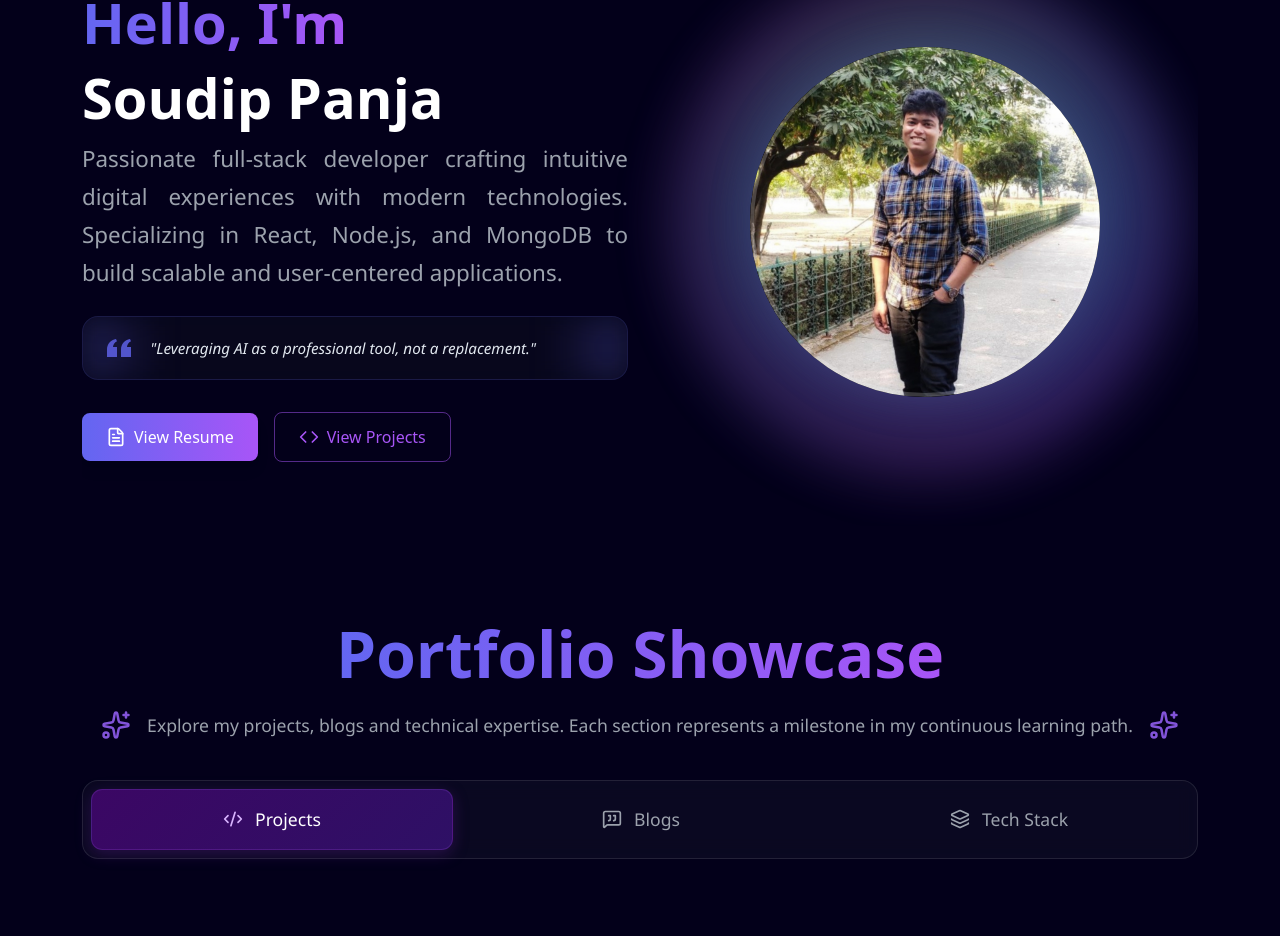
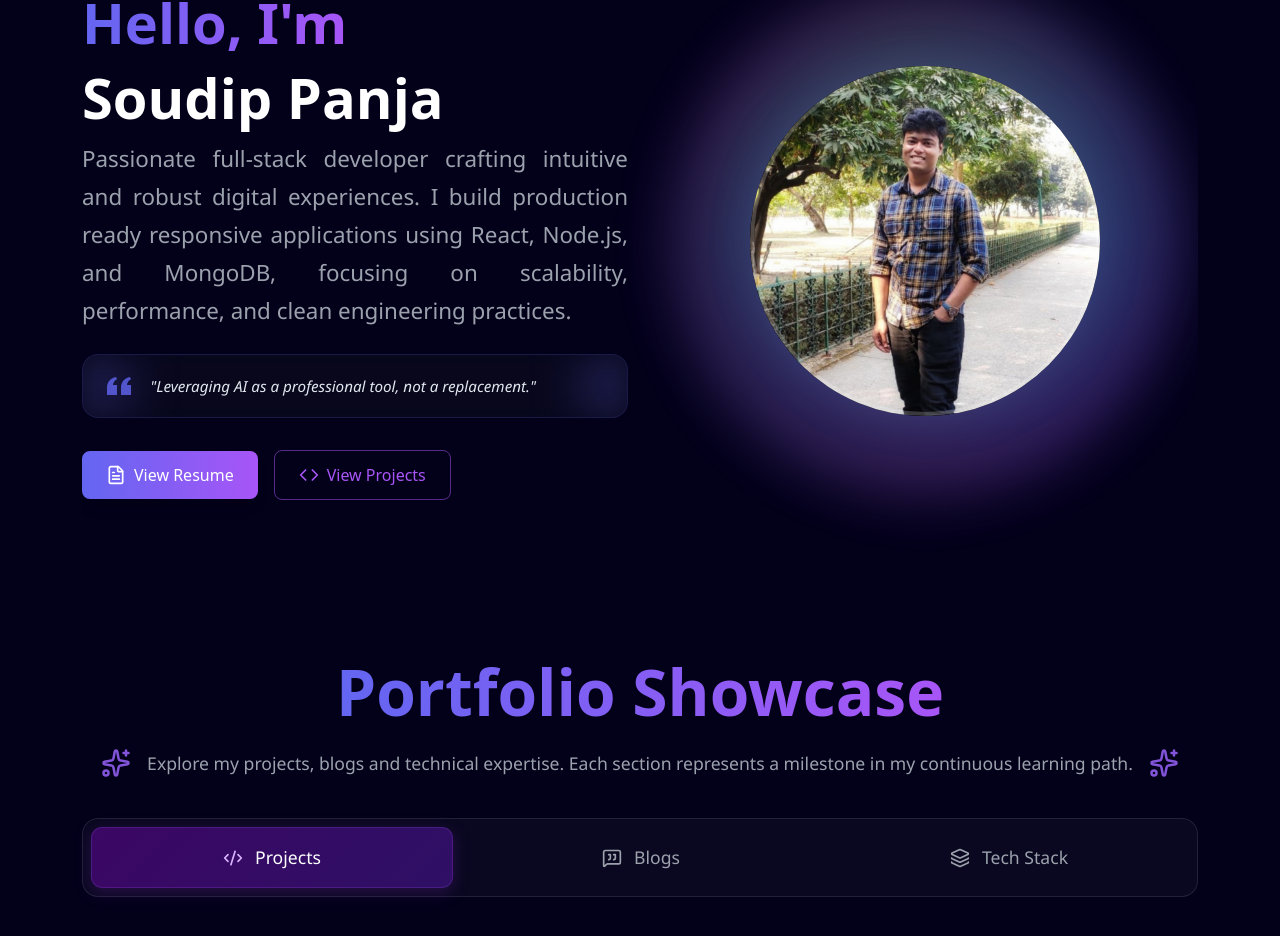
Before and after one commit to Soudip-Panja/Soudip-Portfolio, a React (Vite) app: page / in a window 1280 px wide. Shown: the part 1319-2255 px from the top of the page. Built offline with nearby package versions, Linux system fonts and the light colour scheme.

Commit message:
fix: changed about me text a little.

```diff
--- a/src/Pages/About.jsx
+++ b/src/Pages/About.jsx
@@ -23,10 +23,7 @@ export default function About() {
             </h1>
             <h1 className="display-4 fw-bold text-white">Soudip Panja</h1>
             <p className="about-me-desc">
-              Passionate full-stack developer crafting intuitive digital
-              experiences with modern technologies. Specializing in React,
-              Node.js, and MongoDB to build scalable and user-centered
-              applications.
+             Passionate full-stack developer crafting intuitive and robust digital experiences. I build production ready responsive applications using React, Node.js, and MongoDB, focusing on scalability, performance, and clean engineering practices.
             </p>
             <div className="quote-container mx-auto mx-md-0">
               <div className="quote-icon-box">
```
